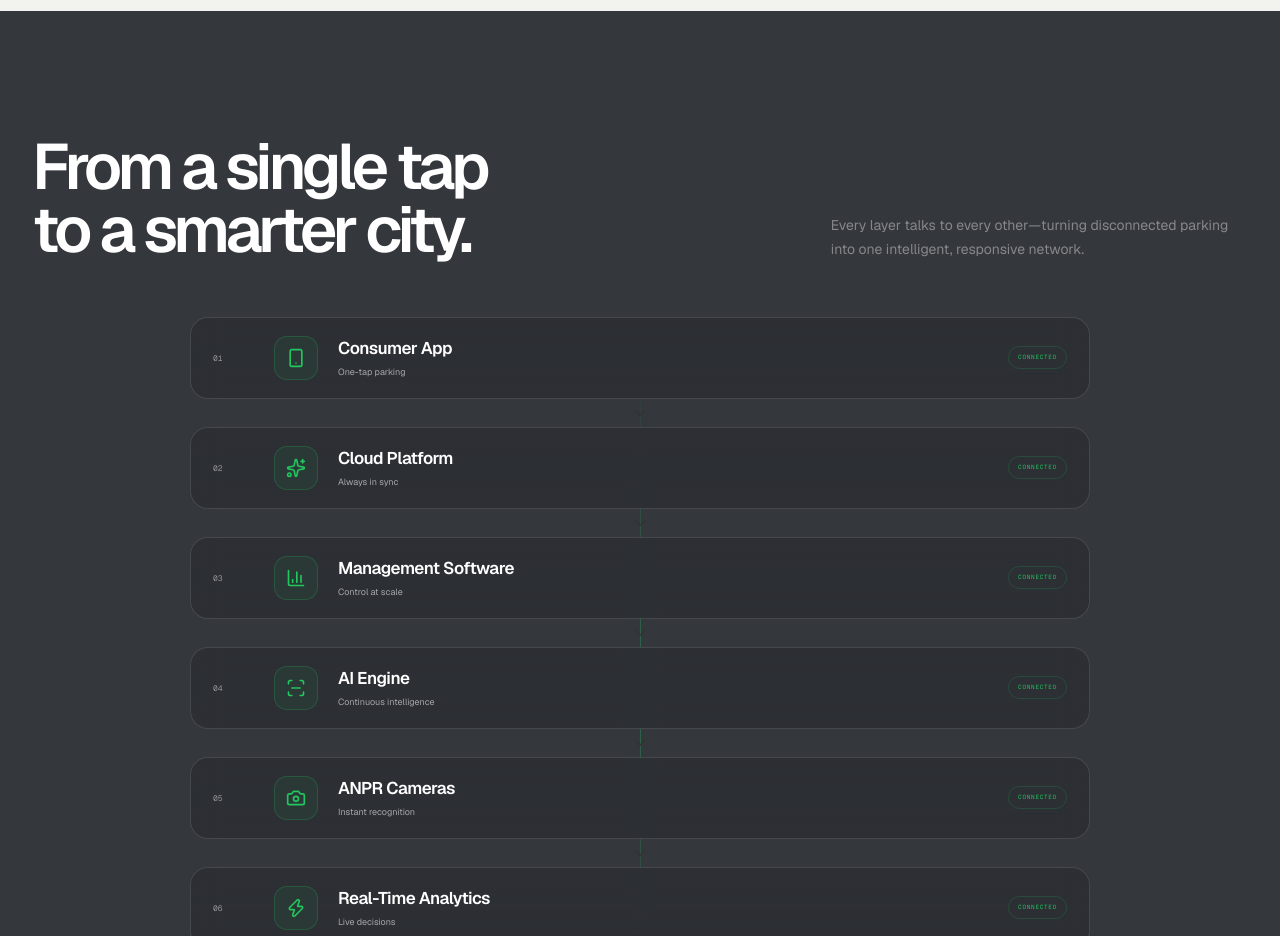
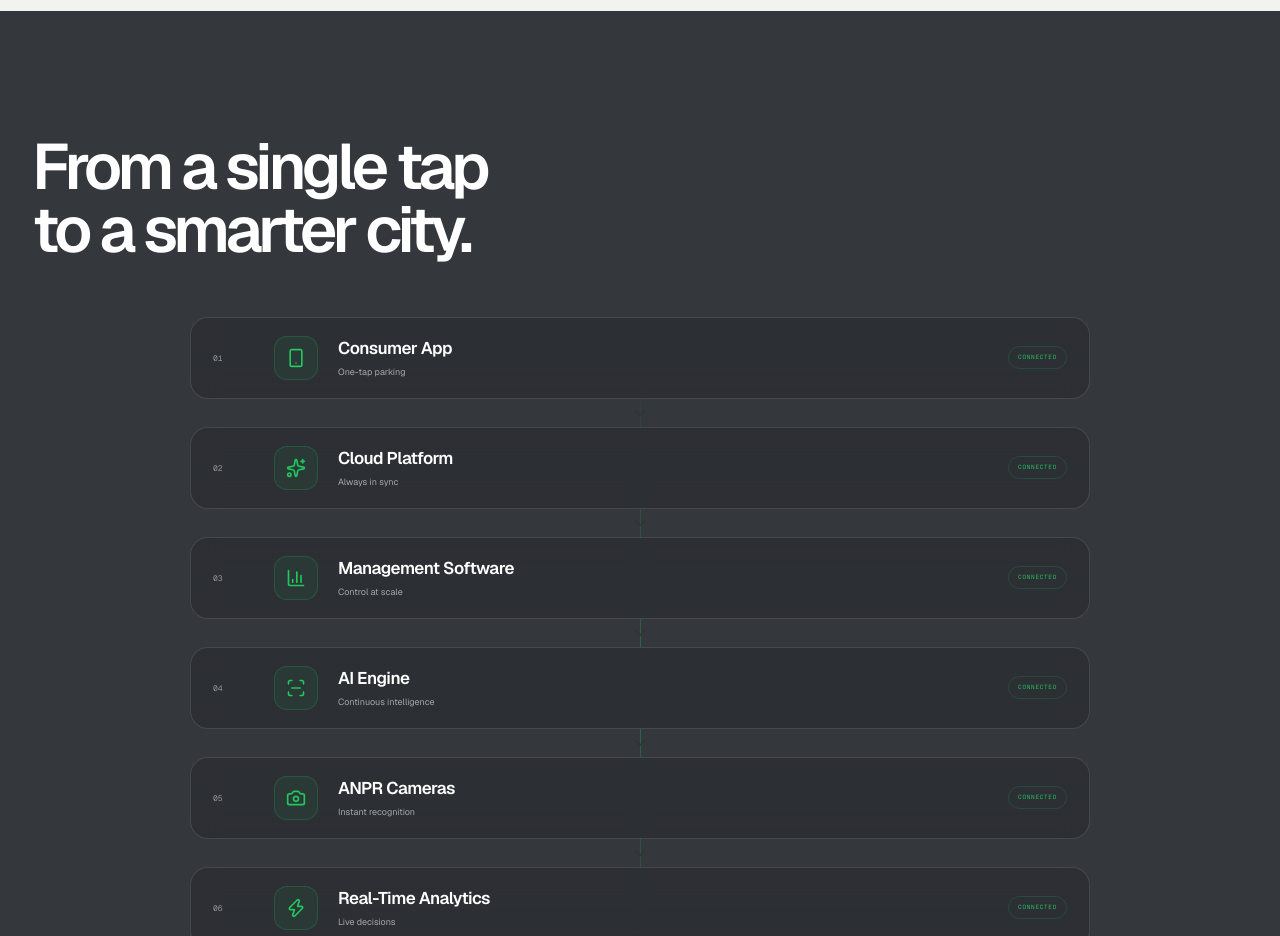
Before and after one commit to Rishabh-0707/gridee_, a Next.js app: page / in a window 1280 px wide. Shown: the part 4440-5376 px from the top of the page. Built offline with nearby package versions, Linux system fonts and the light colour scheme.

Commit message:
Remove ecosystem description

```diff
--- a/app/globals.css
+++ b/app/globals.css
@@ -1664,6 +1664,11 @@ footer { background: var(--ink-deep); }
   border-bottom-color: rgba(0,0,0,.08);
 }
 
+.technology-head {
+  grid-template-columns: 1fr;
+  gap: 0;
+}
+
 .hero {
   padding-top: 126px;
 }
--- a/app/page.tsx
+++ b/app/page.tsx
@@ -476,7 +476,7 @@ export default function Home() {
       </section>
 
       <section className="technology section-shell" id="technology">
-        <Reveal className="technology-head"><h2>From a single tap<br />to a smarter city.</h2><p>Every layer talks to every other—turning disconnected parking into one intelligent, responsive network.</p></Reveal>
+        <Reveal className="technology-head"><h2>From a single tap<br />to a smarter city.</h2></Reveal>
         <div className="ecosystem">
           <div className="ecosystem-spine" />
           {ecosystem.map((item, i) => { const Icon = item.icon; return <Reveal className="eco-wrap" key={item.label} delay={i * 0.04}><article className="eco-card"><span className="eco-index">0{i + 1}</span><div className="eco-icon"><Icon size={20} /></div><div><h3>{item.label}</h3><p>{item.detail}</p></div><span className="eco-state">CONNECTED</span></article>{i < ecosystem.length - 1 && <ChevronDown className="eco-arrow" size={18} />}</Reveal>; })}
```
